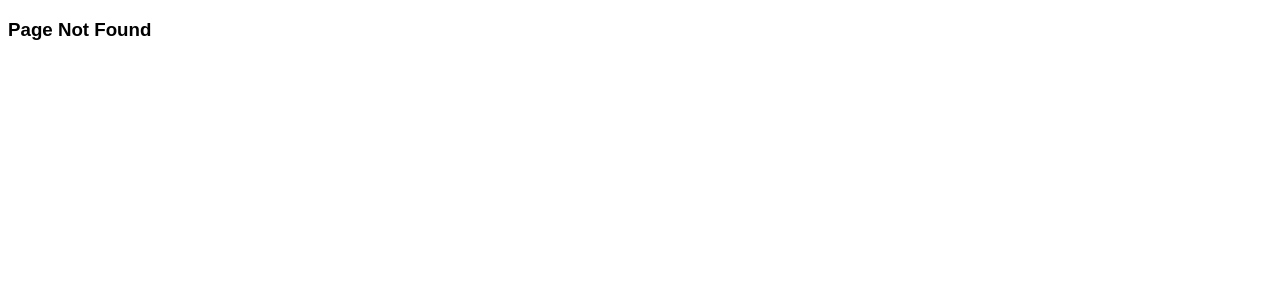
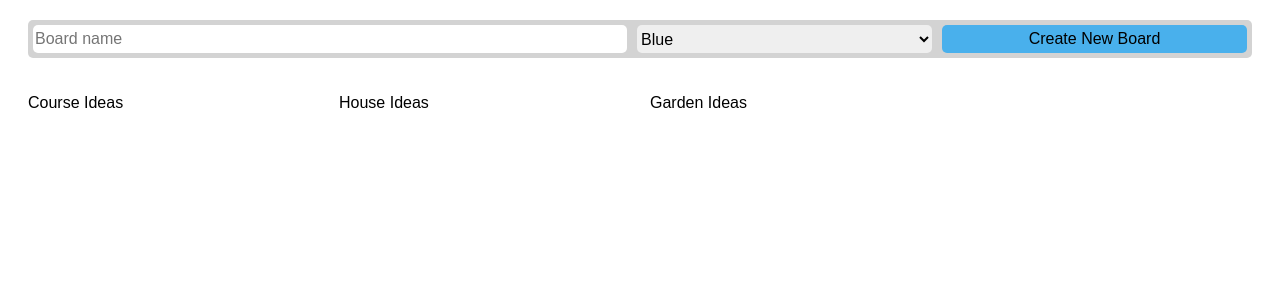
Before and after one commit to mberz2/tasklist, a React (Create React App) app: page / in a window 1280 px wide. Before the commit this address had no page. Shown: the top 300 px of the page. Built offline with nearby package versions, Linux system fonts and the light colour scheme.

Commit message:
Routing fixes

```diff
--- a/src/App.js
+++ b/src/App.js
@@ -3,12 +3,7 @@ import Board from "./components/Board";
 import data from "./sampleData";
 import Home from "./components/pages/Home";
 import "./styles/App.css";
-import {
-  BrowserRouter as Router,
-  Routes,
-  Route,
-  Switch
-} from "react-router-dom";
+import { BrowserRouter as Router, Routes, Route } from "react-router-dom";
 import PageNotFound from "./components/pages/PageNotFound";
 
 class App extends React.Component {
@@ -33,12 +28,18 @@ class App extends React.Component {
       <Router>
         <div>
           <Routes>
+            <Route
+              path="/"
+              element={
+                <Home
+                  boards={this.state.boards}
+                  createNewBoard={this.createNewBoard}
+                />
+              }
+            ></Route>
             <Route path="/board" element={<Board />} />
             <Route path="*" element={<PageNotFound />} />
           </Routes>
-
-          {/*         <Home boards={this.state.boards} createNewBoard={this.createNewBoard} />
-        <Board /> */}
         </div>
       </Router>
     );
--- a/src/components/CreateBoardForm.js
+++ b/src/components/CreateBoardForm.js
@@ -20,6 +20,7 @@ class CreateBoardForm extends React.Component {
     if (board.title && board.background) {
       this.props.createNewBoard(board);
     }
+    this.setState({ title: "" });
   };
 
   //Render page
--- a/src/components/pages/Home.js
+++ b/src/components/pages/Home.js
@@ -9,9 +9,10 @@ class Home extends React.Component {
       <div>
         <CreateBoardForm createNewBoard={this.props.createNewBoard} />
         <div className="board-preview-wrapper">
-          {Object.keys(this.props.boards).map((key) => (
-            <BoardPreview key={key} board={this.props.boards[key]} />
-          ))}
+          {this.props.boards &&
+            Object.keys(this.props.boards).map((key) => (
+              <BoardPreview key={key} board={this.props.boards[key]} />
+            ))}
         </div>
       </div>
     );
```
